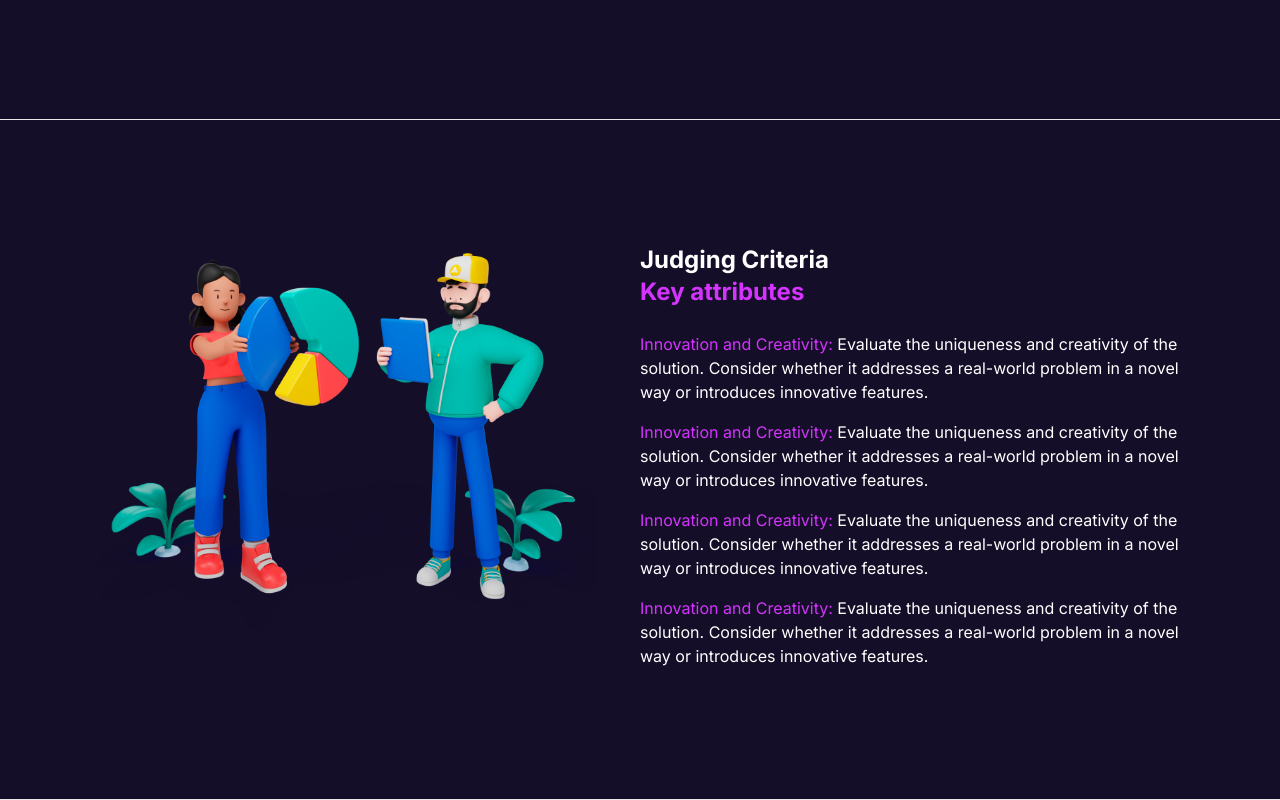
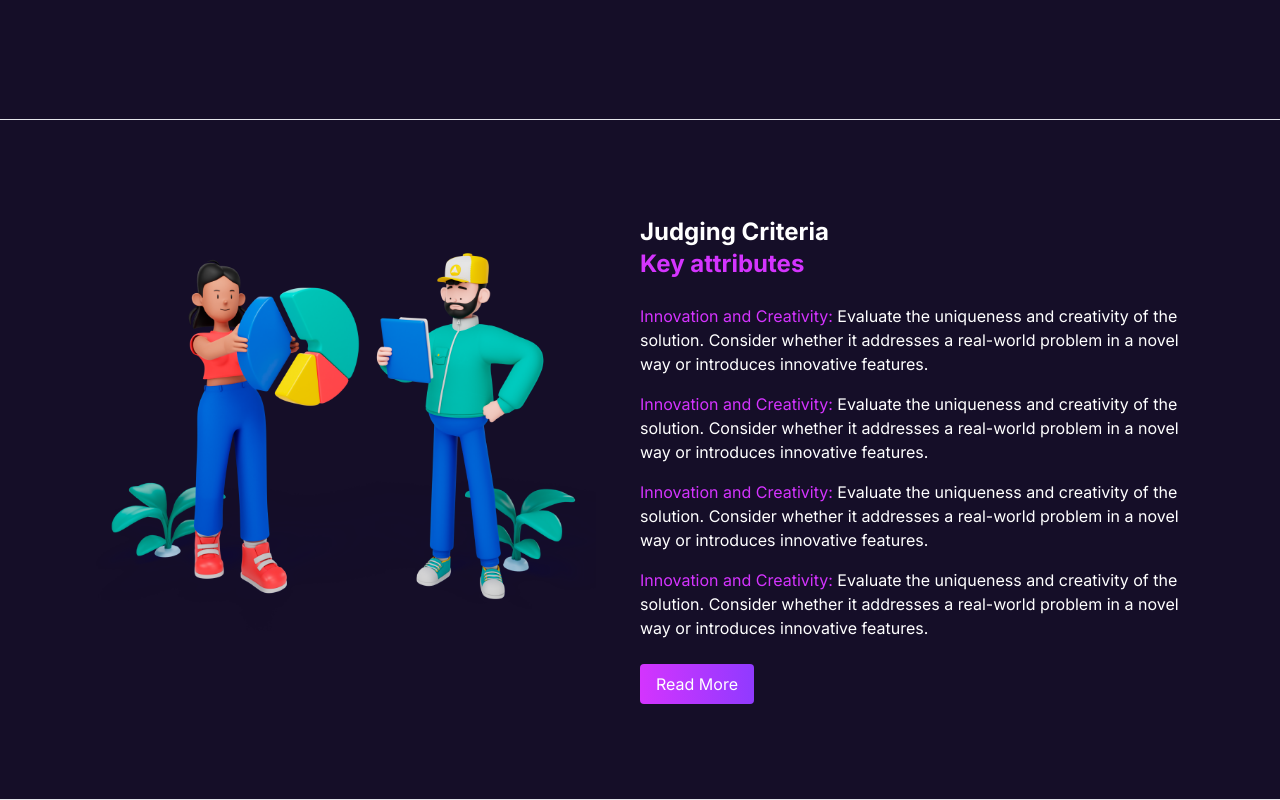
Before and after one commit to doiayokanmi/getlinked, a Next.js app: page / in a window 1280 px wide. Shown: the part 1993-2793 px from the top of the page. Built offline with nearby package versions, Linux system fonts and the light colour scheme.

Commit message:
intro done

```diff
--- a/components/Judging.tsx
+++ b/components/Judging.tsx
@@ -1,4 +1,5 @@
 import Image from "next/image";
+import Link from "next/link";
 import React from "react";
 
 const Judging = () => {
@@ -12,7 +13,6 @@ const Judging = () => {
             src="/images/8046554 1.png"
             alt=""
             className="self-end"
-            objectFit="contain"
             width={500}
             height={500}
           />
@@ -50,6 +50,8 @@ const Judging = () => {
             whether it addresses a real-world problem in a novel way or
             introduces innovative features.
           </p>
+
+          <Link href={'/register'} className="bg-gradient p-2 px-4 inline-block mt-4 rounded text-white">Read More</Link>
         </div>
       </section>
     </>
```
